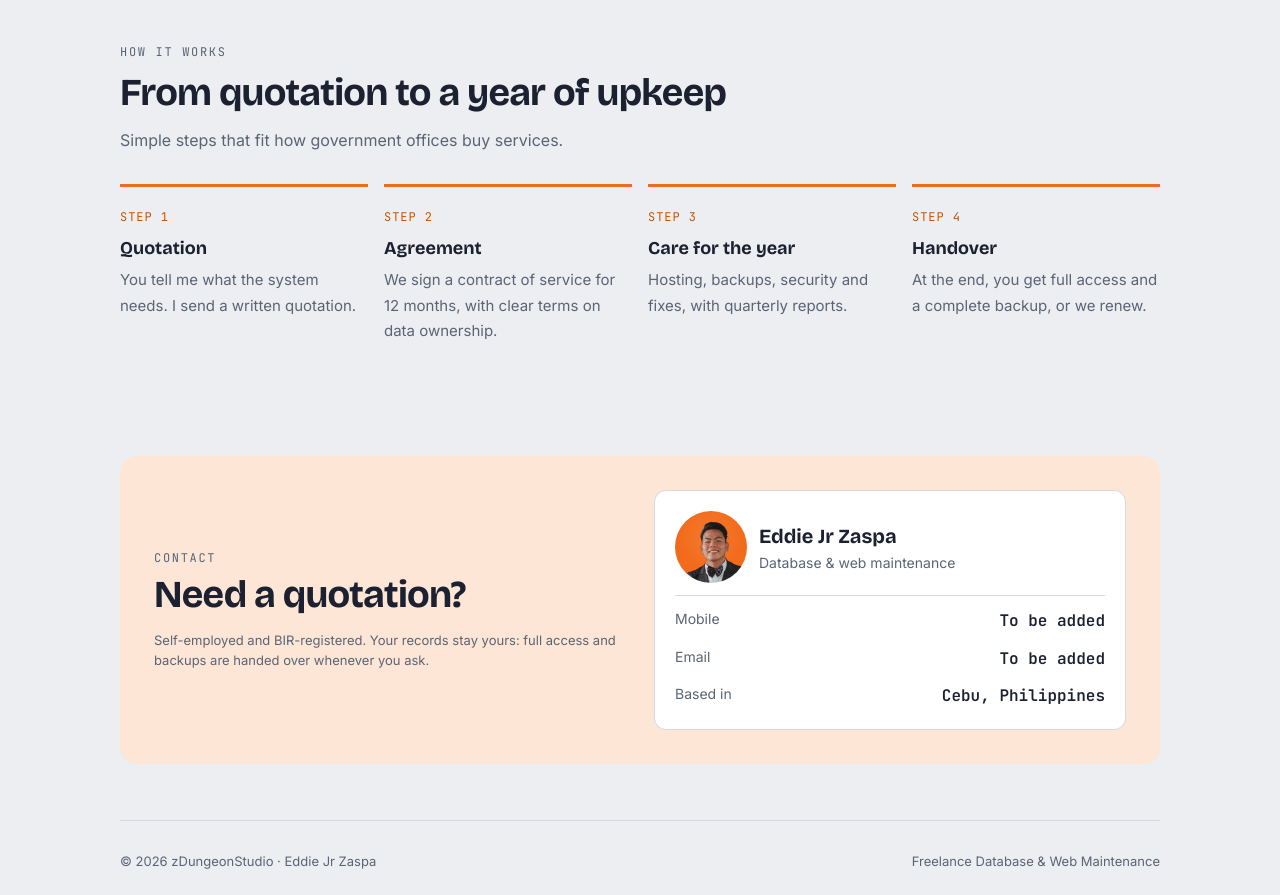
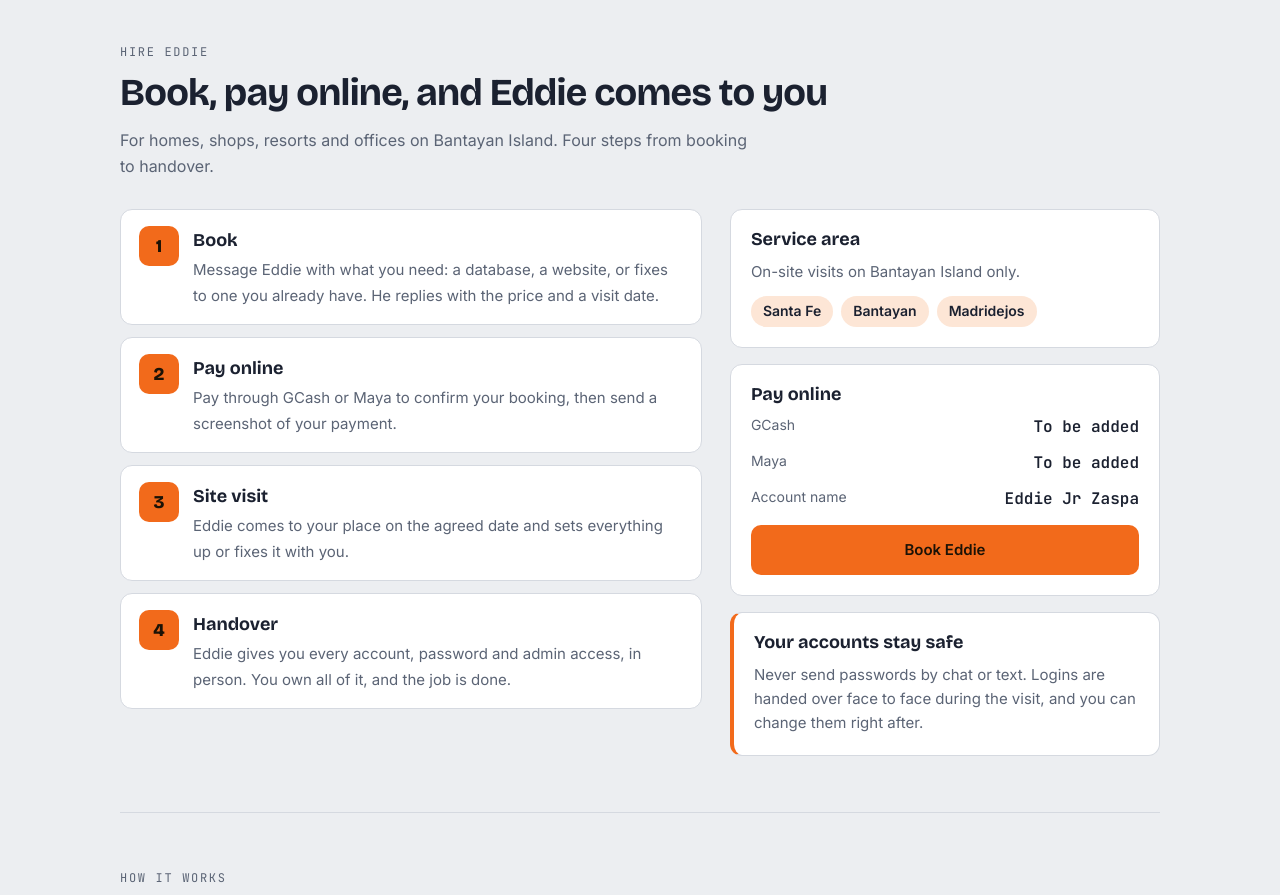
Before and after one commit to Schorzen/zDungeonStudio, a plain HTML site: page index.html in a window 1280 px wide. Shown: the part 1860-2755 px from the top of the page. Drawn offline with nearby package versions, Linux system fonts and the light colour scheme.

Commit message:
Add Hire Eddie section for Bantayan Island bookings
Book, pay online via GCash or Maya, on-site visit, and in-person
handover of accounts. Service area set to Bantayan Island.

Co-Authored-By: Claude Opus 5.5 <noreply@anthropic.com>
Claude-Session: https://claude.ai/code/session_01Lu3wtGFPBNSVVY9GqWh9Lz

```diff
--- a/index.html
+++ b/index.html
@@ -4,7 +4,7 @@
 <meta charset="utf-8">
 <meta name="viewport" content="width=device-width,initial-scale=1,viewport-fit=cover">
 <title>zDungeonStudio · Freelance Database &amp; Web Maintenance</title>
-<meta name="description" content="Eddie Jr Zaspa hosts, backs up, secures and fixes the databases and websites that offices depend on. Based in Cebu, Philippines.">
+<meta name="description" content="Eddie Jr Zaspa hosts, backs up, secures and fixes the databases and websites that offices depend on. Serving Bantayan Island, Cebu.">
 <meta name="author" content="Eddie Jr Zaspa">
 <meta name="theme-color" content="#F26A1B">
 <link rel="canonical" href="https://schorzen.github.io/zDungeonStudio/">
@@ -122,9 +122,29 @@ section h2{font-size:clamp(28px,4vw,38px);font-weight:700;letter-spacing:-.02em;
 .person span{display:block}
 .fine{font-size:13px;color:var(--dim);margin:0}
 
+.hire{display:grid;grid-template-columns:1.15fr .85fr;gap:28px;align-items:start}
+.hire>*{min-width:0}
+.flow{list-style:none;padding:0;margin:0;display:grid;gap:12px;counter-reset:f}
+.flow li{counter-increment:f;display:grid;grid-template-columns:40px 1fr;gap:14px;background:var(--slab);border:1px solid var(--line);border-radius:12px;padding:16px 18px}
+.flow li::before{content:counter(f);display:grid;place-items:center;width:40px;height:40px;border-radius:10px;background:var(--brand);color:var(--on-brand);font-family:var(--display);font-weight:800;font-size:18px}
+.flow b{display:block;font-family:var(--display);font-size:18px;margin-bottom:2px}
+.flow span{color:var(--dim);font-size:15px}
+.side{display:grid;gap:16px}
+.box{background:var(--slab);border:1px solid var(--line);border-radius:12px;padding:20px}
+.box h3{font-size:18px;margin-bottom:10px}
+.box p{margin:0;color:var(--dim);font-size:15px}
+.towns{display:flex;flex-wrap:wrap;gap:8px;list-style:none;padding:0;margin:12px 0 0}
+.towns li{background:var(--torch-soft);color:var(--ink);border-radius:99px;padding:4px 12px;font-size:14px;font-weight:600}
+.pay{display:grid;gap:10px;margin-top:4px}
+.pay div{display:flex;justify-content:space-between;gap:12px;flex-wrap:wrap}
+.pay span{color:var(--dim);font-size:14px}
+.pay b{font-family:var(--mono);font-weight:600;overflow-wrap:anywhere}
+.safe{border-left:4px solid var(--brand)}
+.box .btn{margin-top:14px;width:100%;justify-content:center}
+
 footer{padding-block:30px 40px;color:var(--dim);font-size:13px;display:flex;justify-content:space-between;gap:12px;flex-wrap:wrap;border-top:1px solid var(--line)}
 
-@media (max-width:860px){.hero,.work,.contact{grid-template-columns:1fr}.grid{grid-template-columns:1fr 1fr}.steps{grid-template-columns:1fr 1fr}}
+@media (max-width:860px){.hero,.work,.contact,.hire{grid-template-columns:1fr}.grid{grid-template-columns:1fr 1fr}.steps{grid-template-columns:1fr 1fr}}
 @media (max-width:520px){.grid,.steps{grid-template-columns:1fr}.contact{padding:22px}}
 @media (prefers-reduced-motion:no-preference){.pill i{animation:p 2.4s ease-in-out infinite}@keyframes p{50%{opacity:.35}}}
 @media (prefers-reduced-motion:reduce){html{scroll-behavior:auto}}
@@ -138,7 +158,7 @@ footer{padding-block:30px 40px;color:var(--dim);font-size:13px;display:flex;just
   <svg class="mark" viewBox="0 0 64 64" aria-hidden="true"><rect width="64" height="64" rx="15" fill="#F26A1B"/><path d="M14 56V30a18 18 0 0 1 36 0v26z" fill="#1B2130"/><path d="M22.5 30.5h19L22.5 47.5h19" fill="none" stroke="#F26A1B" stroke-width="6" stroke-linecap="round" stroke-linejoin="round"/></svg>
   <span>zDungeon<b>Studio</b></span>
  </a>
- <nav aria-label="Sections"><a href="#services">Services</a><a href="#work">Work</a><a href="#how">How it works</a><a href="#contact">Contact</a></nav>
+ <nav aria-label="Sections"><a href="#services">Services</a><a href="#work">Work</a><a href="#hire">Hire Eddie</a><a href="#how">How it works</a><a href="#contact">Contact</a></nav>
 </header>
 
 <main id="main">
@@ -147,7 +167,7 @@ footer{padding-block:30px 40px;color:var(--dim);font-size:13px;display:flex;just
   <div class="who"><img src="assets/eddie.jpg" alt="Eddie Jr Zaspa" width="52" height="52"><div class="eyebrow">Eddie Jr Zaspa · Freelance</div></div>
   <h1>Database &amp; web maintenance that <span>keeps records safe</span>.</h1>
   <p class="lead">I host, back up, secure and fix the databases and websites that offices depend on every day, so the people using them never have to think about it.</p>
-  <div class="cta"><a class="btn main" href="#contact">Ask for a quotation</a><a class="btn ghost" href="#work">See recent work</a></div>
+  <div class="cta"><a class="btn main" href="#hire">Hire Eddie</a><a class="btn ghost" href="#work">See recent work</a></div>
  </div>
  <div class="console" role="img" aria-label="Example maintenance status panel">
   <div class="ctop"><span>records-db · status</span><span class="pill"><i></i>Healthy</span></div>
@@ -194,6 +214,40 @@ footer{padding-block:30px 40px;color:var(--dim);font-size:13px;display:flex;just
  </div>
 </section>
 
+<section id="hire">
+ <div class="eyebrow">Hire Eddie</div>
+ <h2>Book, pay online, and Eddie comes to you</h2>
+ <p class="sub">For homes, shops, resorts and offices on Bantayan Island. Four steps from booking to handover.</p>
+ <div class="hire">
+  <ol class="flow">
+   <li><div><b>Book</b><span>Message Eddie with what you need: a database, a website, or fixes to one you already have. He replies with the price and a visit date.</span></div></li>
+   <li><div><b>Pay online</b><span>Pay through GCash or Maya to confirm your booking, then send a screenshot of your payment.</span></div></li>
+   <li><div><b>Site visit</b><span>Eddie comes to your place on the agreed date and sets everything up or fixes it with you.</span></div></li>
+   <li><div><b>Handover</b><span>Eddie gives you every account, password and admin access, in person. You own all of it, and the job is done.</span></div></li>
+  </ol>
+  <div class="side">
+   <div class="box">
+    <h3>Service area</h3>
+    <p>On-site visits on Bantayan Island only.</p>
+    <ul class="towns"><li>Santa Fe</li><li>Bantayan</li><li>Madridejos</li></ul>
+   </div>
+   <div class="box">
+    <h3>Pay online</h3>
+    <div class="pay">
+     <div><span>GCash</span><b>To be added</b></div>
+     <div><span>Maya</span><b>To be added</b></div>
+     <div><span>Account name</span><b>Eddie Jr Zaspa</b></div>
+    </div>
+    <a class="btn main" href="#contact">Book Eddie</a>
+   </div>
+   <div class="box safe">
+    <h3>Your accounts stay safe</h3>
+    <p>Never send passwords by chat or text. Logins are handed over face to face during the visit, and you can change them right after.</p>
+   </div>
+  </div>
+ </div>
+</section>
+
 <section id="how">
  <div class="eyebrow">How it works</div>
  <h2>From quotation to a year of upkeep</h2>
@@ -217,7 +271,7 @@ footer{padding-block:30px 40px;color:var(--dim);font-size:13px;display:flex;just
    <div class="person"><img src="assets/eddie.jpg" alt="Photo of Eddie Jr Zaspa" width="72" height="72" loading="lazy"><div><b>Eddie Jr Zaspa</b><span>Database &amp; web maintenance</span></div></div>
    <div><span>Mobile</span><b>To be added</b></div>
    <div><span>Email</span><b>To be added</b></div>
-   <div><span>Based in</span><b>Cebu, Philippines</b></div>
+   <div><span>Service area</span><b>Bantayan Island, Cebu</b></div>
   </div>
  </div>
 </section>
```
